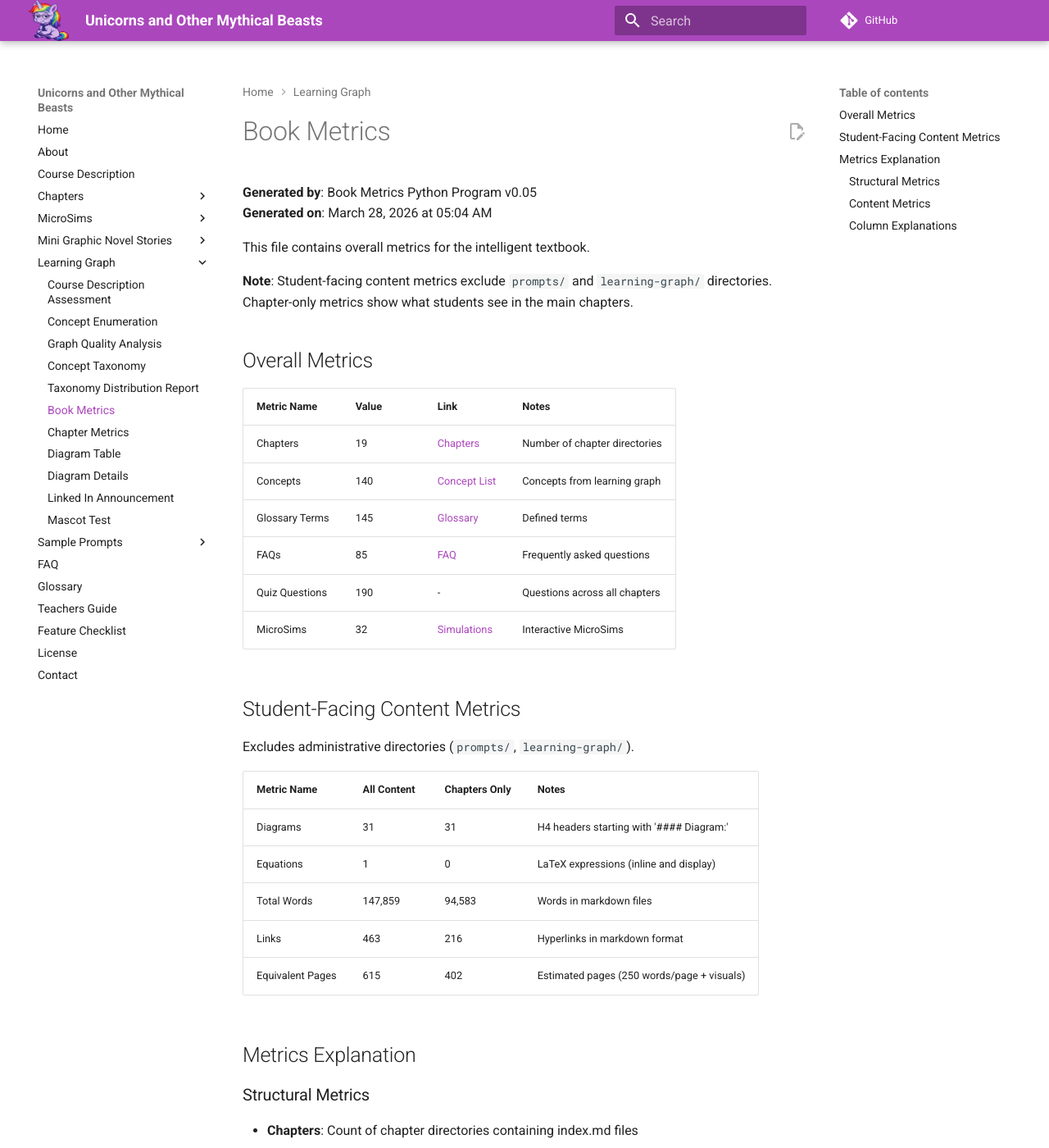
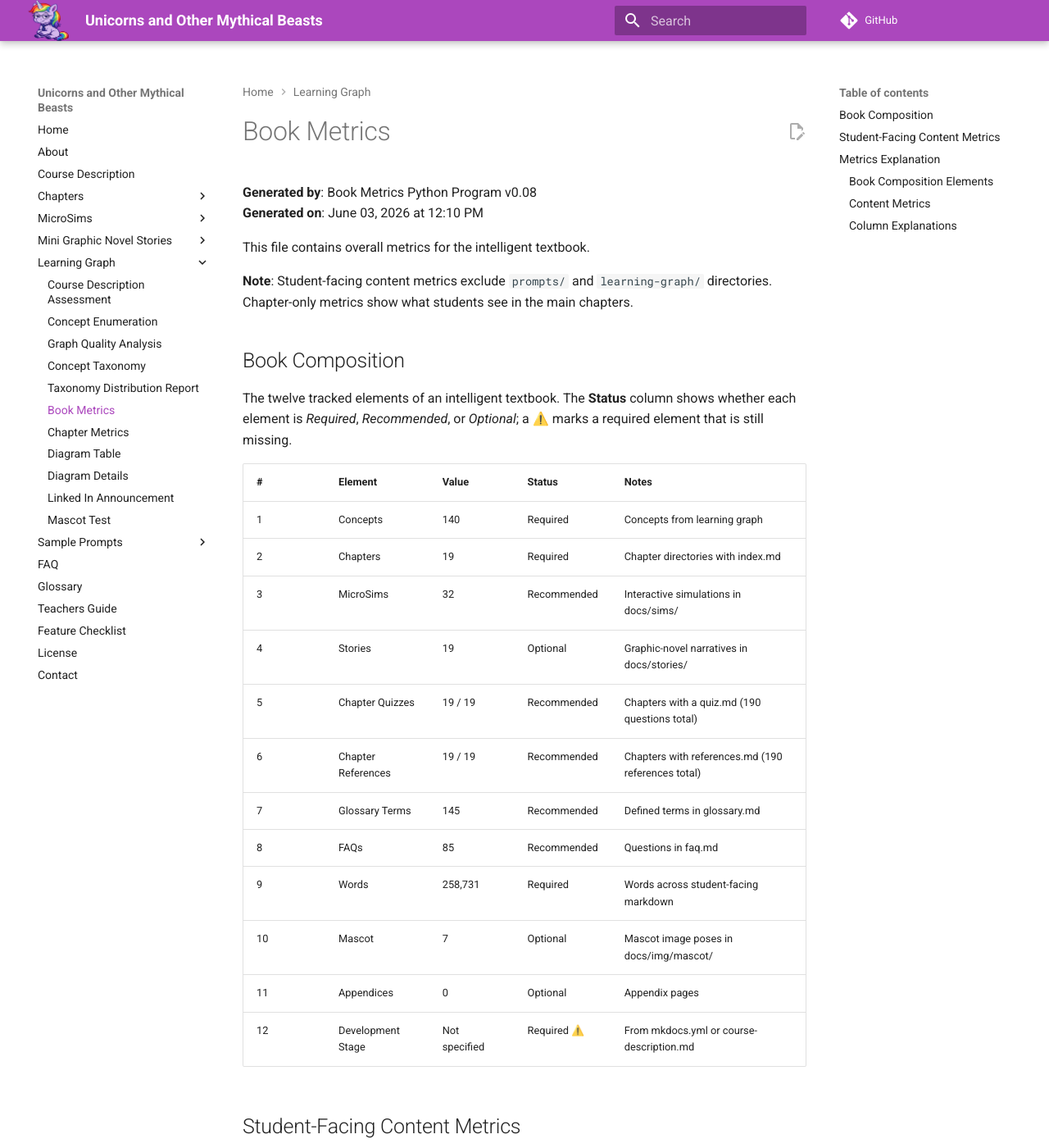
Before and after one commit to dmccreary/unicorns, an MkDocs documentation site: the page built from docs/learning-graph/book-metrics.md, in a window 1280 px wide and 1400 px high. Shown: the whole window at 82% size. Built offline with MkDocs 1.6.1 and Material for MkDocs 9.7.7, drawn with Linux system fonts in a browser that asks for light colours; comment, search, counter and statistics services are not loaded; some of the changed text lies outside the part shown.

Commit message:
Add book-metrics.json learning graph metrics and content updates
Co-Authored-By: Claude Opus 4.8 <noreply@anthropic.com>

```diff
--- a/docs/learning-graph/book-metrics.md
+++ b/docs/learning-graph/book-metrics.md
@@ -1,22 +1,30 @@
 # Book Metrics
 
-**Generated by**: Book Metrics Python Program v0.05
-**Generated on**: March 28, 2026 at 05:04 AM
+**Generated by**: Book Metrics Python Program v0.08
+**Generated on**: June 03, 2026 at 12:10 PM
 
 This file contains overall metrics for the intelligent textbook.
 
 **Note**: Student-facing content metrics exclude `prompts/` and `learning-graph/` directories. Chapter-only metrics show what students see in the main chapters.
 
-## Overall Metrics
+## Book Composition
 
-| Metric Name | Value | Link | Notes |
-|-------------|-------|------|-------|
-| Chapters | 19 | [Chapters](../chapters/index.md) | Number of chapter directories |
-| Concepts | 140 | [Concept List](./concept-list.md) | Concepts from learning graph |
-| Glossary Terms | 145 | [Glossary](../glossary.md) | Defined terms |
-| FAQs | 85 | [FAQ](../faq.md) | Frequently asked questions |
-| Quiz Questions | 190 | - | Questions across all chapters |
-| MicroSims | 32 | [Simulations](../sims/index.md) | Interactive MicroSims |
+The twelve tracked elements of an intelligent textbook. The **Status** column shows whether each element is *Required*, *Recommended*, or *Optional*; a ⚠️ marks a required element that is still missing.
+
+| # | Element | Value | Status | Notes |
+|---|---------|-------|--------|-------|
+| 1 | Concepts | 140 | Required | Concepts from learning graph |
+| 2 | Chapters | 19 | Required | Chapter directories with index.md |
+| 3 | MicroSims | 32 | Recommended | Interactive simulations in docs/sims/ |
+| 4 | Stories | 19 | Optional | Graphic-novel narratives in docs/stories/ |
+| 5 | Chapter Quizzes | 19 / 19 | Recommended | Chapters with a quiz.md (190 questions total) |
+| 6 | Chapter References | 19 / 19 | Recommended | Chapters with references.md (190 references total) |
+| 7 | Glossary Terms | 145 | Recommended | Defined terms in glossary.md |
+| 8 | FAQs | 85 | Recommended | Questions in faq.md |
+| 9 | Words | 258,731 | Required | Words across student-facing markdown |
+| 10 | Mascot | 7 | Optional | Mascot image poses in docs/img/mascot/ |
+| 11 | Appendices | 0 | Optional | Appendix pages |
+| 12 | Development Stage | Not specified | Required ⚠️ | From mkdocs.yml or course-description.md |
 
 ## Student-Facing Content Metrics
 
@@ -26,20 +34,26 @@ Excludes administrative directories (`prompts/`, `learning-graph/`).
 |-------------|-------------|---------------|-------|
 | Diagrams | 31 | 31 | H4 headers starting with '#### Diagram:' |
 | Equations | 1 | 0 | LaTeX expressions (inline and display) |
-| Total Words | 147,859 | 94,583 | Words in markdown files |
-| Links | 463 | 216 | Hyperlinks in markdown format |
-| Equivalent Pages | 615 | 402 | Estimated pages (250 words/page + visuals) |
+| Total Words | 258,731 | 94,600 | Words in markdown files |
+| Links | 577 | 217 | Hyperlinks in markdown format |
+| Equivalent Pages | 1058 | 402 | Estimated pages (250 words/page + visuals) |
 
 ## Metrics Explanation
 
-### Structural Metrics
+### Book Composition Elements
 
-- **Chapters**: Count of chapter directories containing index.md files
-- **Concepts**: Number of rows in learning-graph.csv
-- **Glossary Terms**: H4 headers in glossary.md
-- **FAQs**: H3 headers in faq.md
-- **Quiz Questions**: H4 headers with numbered questions (e.g., '#### 1.') or H2 headers in quiz.md files
-- **MicroSims**: Directories in docs/sims/ with index.md files
+- **Concepts** *(required)*: Number of rows in learning-graph.csv
+- **Chapters** *(required)*: Count of chapter directories containing index.md files
+- **MicroSims** *(recommended)*: Directories in docs/sims/ with index.md files
+- **Stories** *(optional)*: Story directories in docs/stories/ with index.md files
+- **Chapter Quizzes** *(recommended)*: Chapters containing a quiz.md file (with total quiz questions in the notes)
+- **Chapter References** *(recommended)*: Chapters containing a references.md file (with total reference entries in the notes)
+- **Glossary Terms** *(recommended)*: H4 headers in glossary.md
+- **FAQs** *(recommended)*: H3 headers in faq.md
+- **Words** *(required)*: All words in student-facing markdown files (excluding code blocks and URLs)
+- **Mascot** *(optional)*: Image files (poses) in docs/img/mascot/
+- **Appendices** *(optional)*: Pages in the appendices/ directory (excluding index.md)
+- **Development Stage** *(required)*: `development_stage` value in mkdocs.yml (or course-description.md); shows 'Not specified' if absent
 
 ### Content Metrics
 
```
Also changed, not shown: docs/learning-graph/book-metadata.json (added, +24 -0 lines), docs/learning-graph/book-metrics.json (added, +27 -0 lines), docs/learning-graph/chapter-metrics.md (+25 -23 lines), docs/stories/the-phoenix-retraining-program/panel-01-sq.png (added), docs/stories/the-phoenix-retraining-program/panel-01.png (added), docs/stories/the-phoenix-retraining-program/panel-02-sq.png (added), docs/stories/the-phoenix-retraining-program/panel-02.png (added), docs/stories/the-phoenix-retraining-program/panel-03-sq.png (added), docs/stories/the-phoenix-retraining-program/panel-03.png (added), docs/stories/the-phoenix-retraining-program/panel-04-sq.png (added), docs/stories/the-phoenix-retraining-program/panel-04.png (added), docs/stories/the-phoenix-retraining-program/panel-05-sq.png (added), 4 other files.
